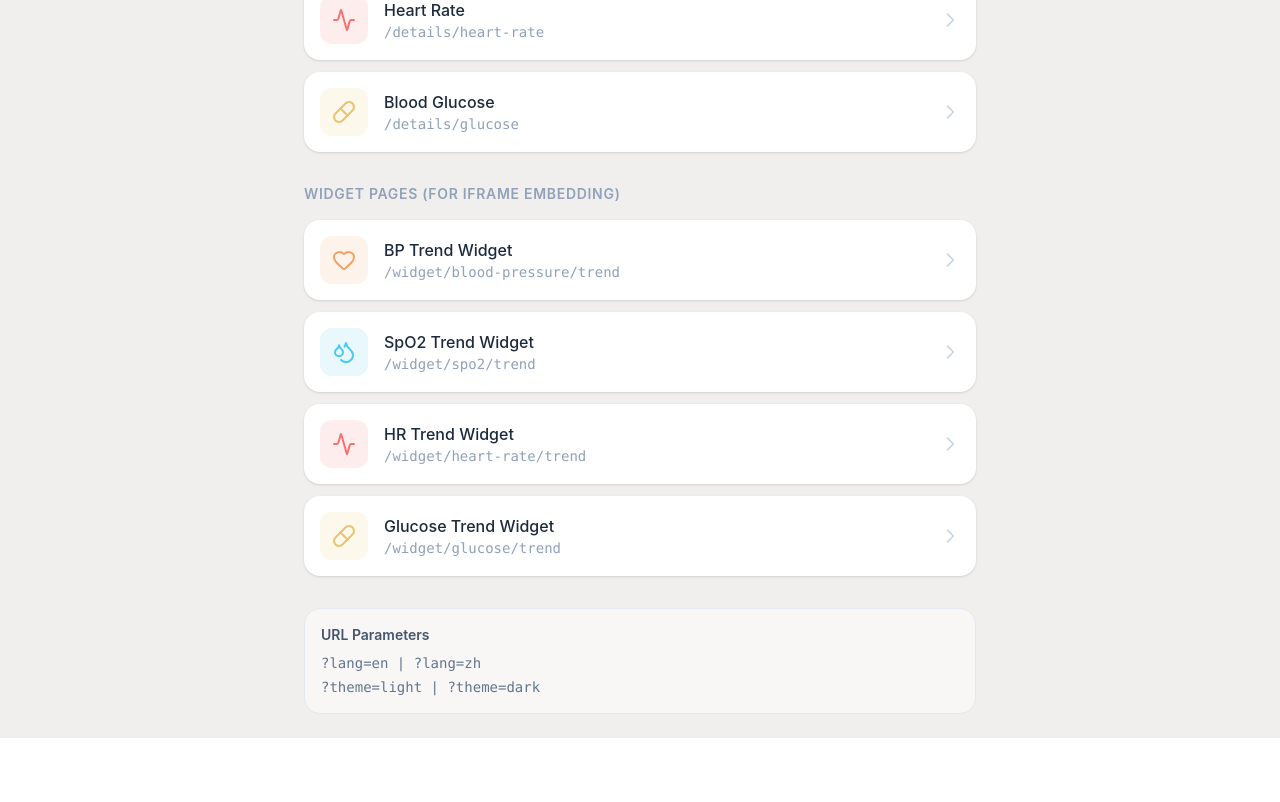
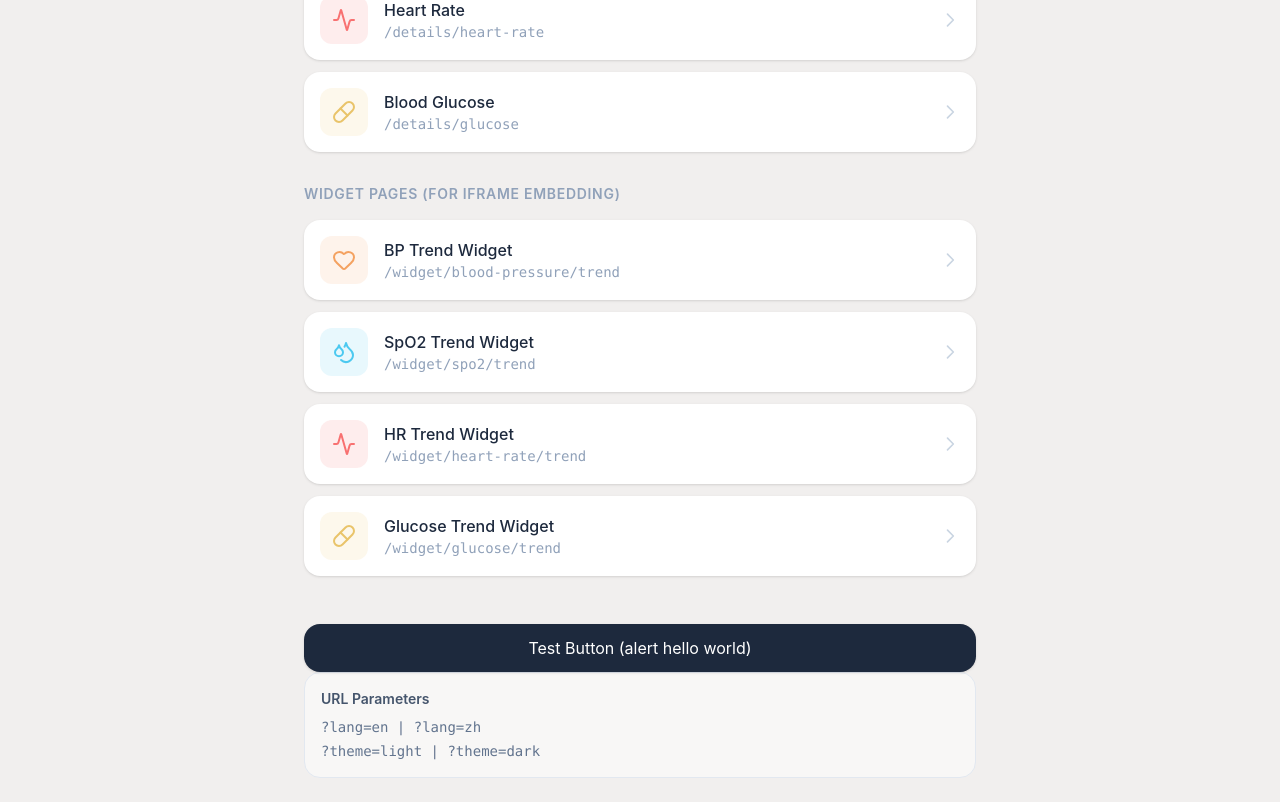
Before and after one commit to fulai-tech/health_charts, a React (Vite) app: page /#/ in a window 1280 px wide. Shown: the part 360-1162 px from the top of the page. Before the commit the page ends 1098 px from the top, so only its background shows below. Built offline with nearby package versions, Linux system fonts and the light colour scheme.

Commit message:
update: Fix Compatibility

```diff
--- a/src/pages/HomePage.tsx
+++ b/src/pages/HomePage.tsx
@@ -29,6 +29,13 @@ export function HomePage() {
 
   const toggleLanguage = () => {
     i18n.changeLanguage(i18n.language === 'en' ? 'zh' : 'en')
+  }
+
+  const handleTestClick = () => {
+    alert('hello world')
+    window.dispatchEvent(
+      new CustomEvent('test-button-click', { detail: { source: 'home', label: 'hello-world' } })
+    )
   }
 
   return (
@@ -89,7 +96,15 @@ export function HomePage() {
             </div>
           </div>
         ))}
-
+        {/* Test button for X5 intercept */}
+        <button
+          onClick={handleTestClick}
+          className="test-button mt-4 w-full py-3 bg-slate-800 text-white rounded-2xl shadow-sm hover:shadow-md transition-all"
+          id="test-button"
+          data-action="test-button-click"
+        >
+          Test Button (alert hello world)
+        </button>
         {/* URL Parameters Info */}
         <div className="p-4 bg-white/50 rounded-2xl border border-slate-200">
           <h3 className="text-sm font-semibold text-slate-600 mb-2">URL Parameters</h3>
```
Also changed, not shown: 9 other files (tests, documents, lock files or other folders).
